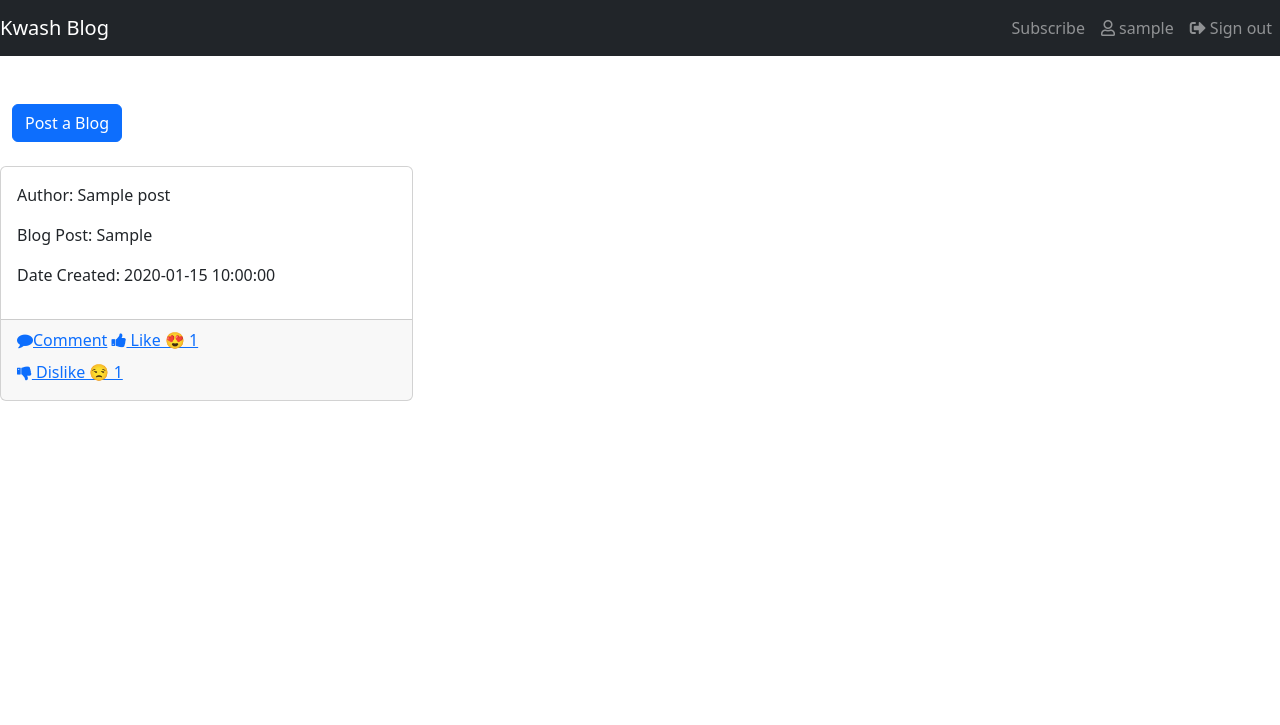
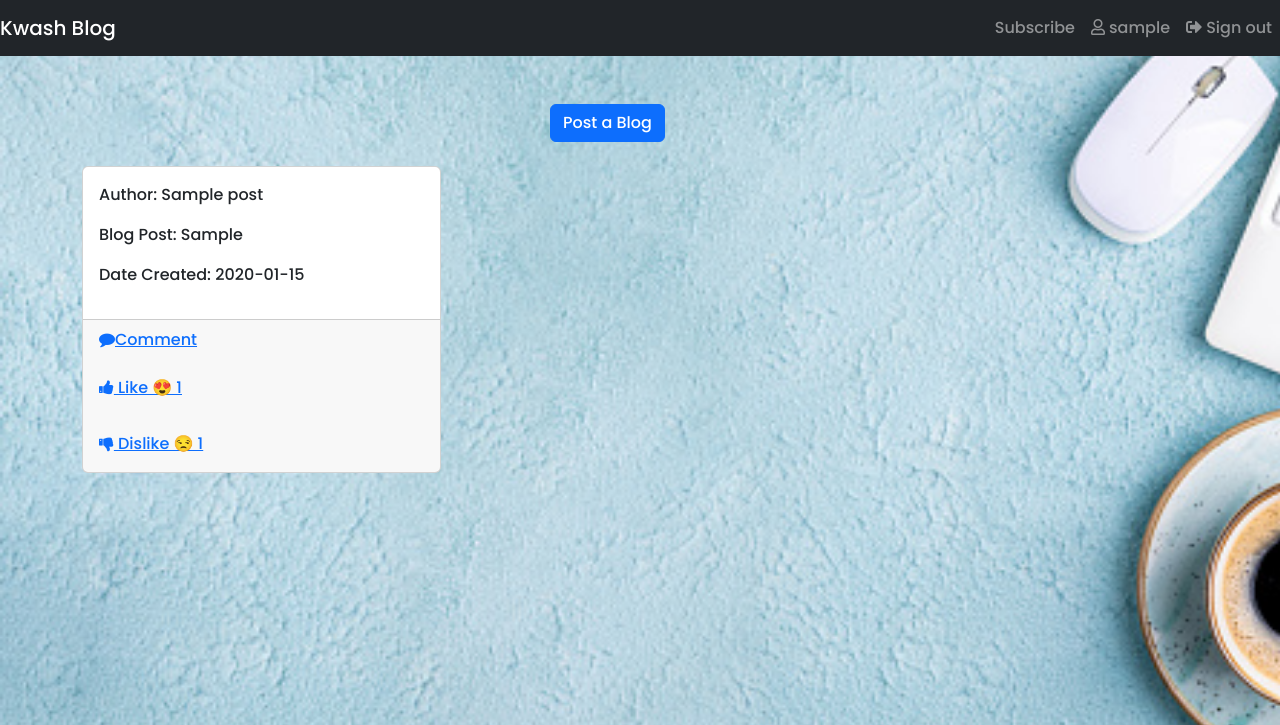
Before and after one commit to FaithKwamboka/Kwash_Blog, a Flask app: page /blogs in a window 1280 px wide. Shown: the top 725 px of the page. Run offline with Flask 2, Linux system fonts and the light colour scheme; a user stored in the database is signed in; tables that the repository leaves empty hold one stand-in row (values such as "Sample post"); some libraries are stand-ins or nearby versions; some web fonts are replaced.

Commit message:
Fix bugs

```diff
--- a/app/models.py
+++ b/app/models.py
@@ -55,7 +55,7 @@ class Post(db.Model):
     user_id = db.Column(db.String, nullable=False)
     post = db.Column(db.String, nullable=False)
     comment = db.relationship('Comment', backref='post', lazy='dynamic')
-    date_created = db.Column(db.DateTime, default=datetime.utcnow)
+    date_created = db.Column(db.DateTime(250), default=datetime.utcnow)
     up_vote = db.relationship('Upvote', backref='post', lazy='dynamic')
     down_vote = db.relationship('Downvote', backref='post', lazy='dynamic')
 
--- a/app/static/css/index.css
+++ b/app/static/css/index.css
@@ -27,3 +27,7 @@ form{
     background-repeat: no-repeat;
     font-family: 'Poppins', sans-serif;
 }
+
+#but{
+    margin-left: 550px;
+}
--- a/app/templates/display_macro.html
+++ b/app/templates/display_macro.html
@@ -1,41 +1,33 @@
 {% macro display_blogs(blogs) %}
+<link rel="stylesheet" type="text/css" href="static/css/index.css">
 <title>{{title}}</title>
-<div class="container-fluid" id="blogs">
-    <div>
 <br><br>
-    </div>
-    <div>
-        <a href="/new_blog"><button class="btn btn-primary">Post a Blog</button></a>
-    </div> <br>
-
-</div>
-
+<a href="/new_blog"><button class="btn btn-primary" id="but">Post a Blog</button></a>
+<br><br>
+<div class="container">
     <div class="card-columns">
         {% if blogs %} {% for my_blog in blogs %}
         <div class="card">
             <div class="card-body" text-center>
                 <p>Author: {{my_blog.title}}</p>
                 <p>Blog Post: {{my_blog.post}}</p>
-            <p>Date Created: {{my_blog.date_created}}</p>
-
-
+                <p>Date Created: {{my_blog.date_created.strftime('%Y-%m-%d')}}</p>
             </div>
             <div class="card-footer foot_flex d-block mx-auto">
                 <div>
 
                 </div>
-            <a href="/comment/{{my_blog.id}}"><i class="fa fa-comment" aria-hidden="true"></i>Comment</button></a>
+                <a href="/comment/{{my_blog.id}}"><i class="fa fa-comment" aria-hidden="true"></i>Comment</button></a><br><br>
                 <a href="/like/{{my_blog.id}}"><i class="fa fa-thumbs-up" aria-hidden="true"></i>
-                    Like &#128525 {{my_blog.up_vote.count()}}</button></a>
+                        Like &#128525 {{my_blog.up_vote.count()}}</button></a><br><br>
                 <h1>{{upvotes}}</h1>
                 <a href="/dislike/{{my_blog.id}}"><i class="fa fa-thumbs-down" aria-hidden="true"></i>
                         Dislike &#128530 {{my_blog.down_vote.count()}}</button></a>
                 <h4></h4>
             </div>
         </div>
+        {% endfor %} {% endif %}
     </div>
 
-
-{% endfor %} {% endif %}
-
+</div>
 {% endmacro %}
--- a/manage.py
+++ b/manage.py
@@ -4,8 +4,8 @@ from  flask_migrate import Migrate, MigrateCommand
 from app.models import User
 
 # Creating app instance
-app = create_app('production')
-# app = create_app('development')
+# app = create_app('production')
+app = create_app('development')
 
 manager = Manager(app)
 manager.add_command('server',Server)
```
Also changed, not shown: config.py (+7 -7 lines). Lines whose indentation alone changed are shown as unchanged.
